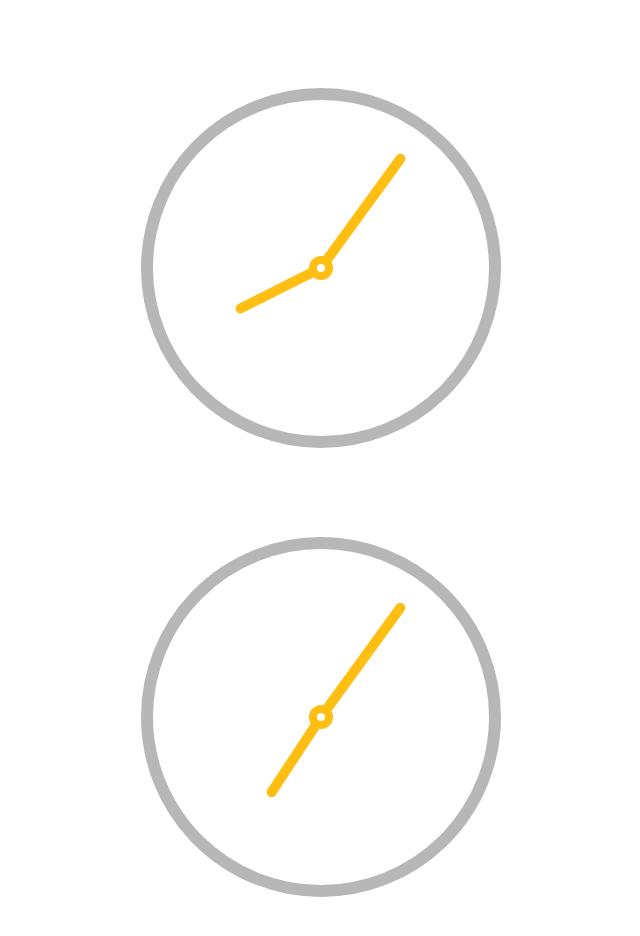
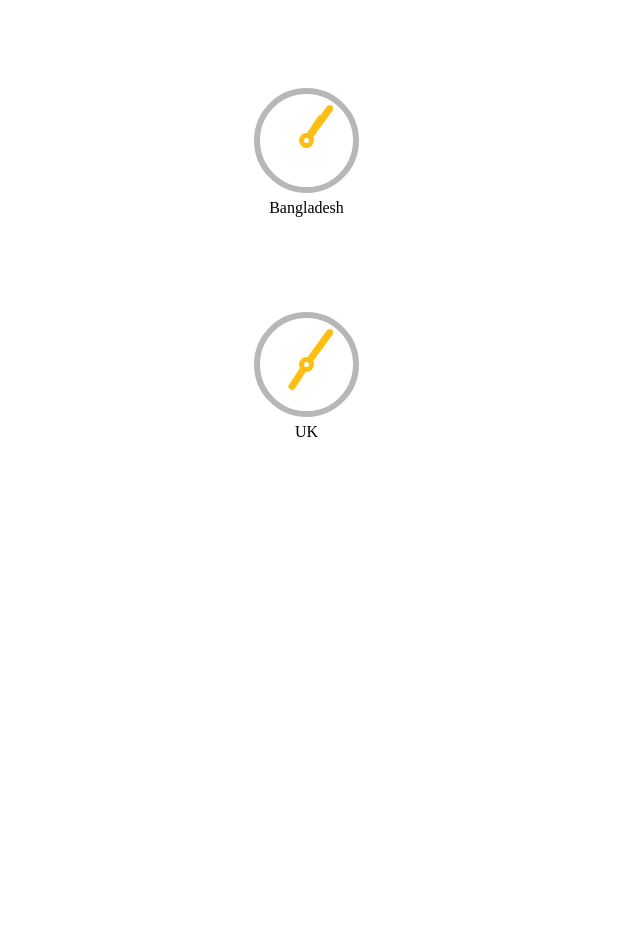
Before and after one commit to Autio/WA_Clocks, a plain HTML site: page index.html in a window 1280 px wide. Shown: the whole page, without its empty margins (319-959 px from the left). After the commit the page ends 800 px from the top, so only its background shows below. Drawn offline with nearby package versions, Linux system fonts and the light colour scheme.

Commit message:
Added relevant timezones in a dictionary, plus labels on clocks.

```diff
--- a/index.html
+++ b/index.html
@@ -8,30 +8,44 @@
 
 <script src="http://d3js.org/d3.v3.min.js"></script>
 <script>
-    makeClock = function(startTime) {
+
+	timeZoneInput =
+		[
+			{key:"Bangladesh", value:6},{key:"Burkina Faso", value:0},{key:"Colorado", value:-7},{key:"Ethiopia", value:3},{key:"Ghana", value:0},{key:"India", value:5.5},{key:"Kenya", value:3},{key:"Lesotho", value:2},{key:"Liberia", value:0},{key:"Madagascar", value:3},{key:"Malawi", value:2},{key:"Mali", value:0},{key:"Melbourne", value:11},{key:"Mozambique", value:2},{key:"Nepal", value:5.75},{key:"New York", value:-5},{key:"Niger", value:1},{key:"Nigeria", value:1},{key:"Pakistan", value:5},{key:"Sierra Leone", value:0},{key:"South Africa", value:2},{key:"Swaziland", value:2},{key:"Sweden", value:1},{key:"Tanzania", value:3},{key:"Uganda", value:3},{key:"UK", value:0},{key:"Zambia", value:2}
+		]
+
+	var timeZones = {};
+
+	for(var i = 0; i < timeZoneInput.length; i++)
+	{
+		timeZones[timeZoneInput[i].key] = timeZoneInput[i].value;
+	}
+
+
+    makeClock = function(tZ) {
 
         // Clock look-n-feel: customize at will!
-        var width = 360,
-            height = 360,
-            strokeWidth = 6,
+        var width = 135,
+            height = 135,
+            strokeWidth = 3,
             clockFillColor = "none",
             clockBorderColor = "#B7B7B7",
             clockHandColor = "#FEBE12",
             clockCenterColor = "#FEBE12",
             transitionEnabled = 1,
-            radius = width / 2,
+            radius = width / 2 - 15,
             vis, clock, hourPosition, minutePosition, clockhand, hourPositionOffset;
 
+		timeDifference = timeZones[tZ];
         // Set up time
         var now = new Date();
-
 		{
         var data = [{
             'unit': 'minutes',
             'value': now.getMinutes()
         }, {
             'unit': 'hours',
-            'value': now.getHours() + startTime
+            'value': now.getHours() + timeDifference
         }];
 		}
 
@@ -64,6 +78,14 @@
 
         clock = vis.append("svg:g")
             .attr("transform", "translate(" + radius + "," + radius + ")");
+
+		// Add name
+		clock.append("svg:text")
+			.attr("class", "clocktext")
+			.attr("x", 0)
+			.attr("y", height/2 +5)
+			.text(tZ)
+			.attr("text-anchor", "middle");
 
         // Clock face
         clock.append("svg:circle")
@@ -161,8 +183,14 @@
             .attr("stroke", clockCenterColor)
             .attr("stroke-width", strokeWidth + 2);
 
+
+
+
+
     };
 
-	makeClock(1);
-	makeClock(0);
+
+
+	makeClock("Bangladesh");
+	makeClock("UK");
 </script>
```
Also changed, not shown: TimeDifferences.csv (added, +28 -0 lines).
